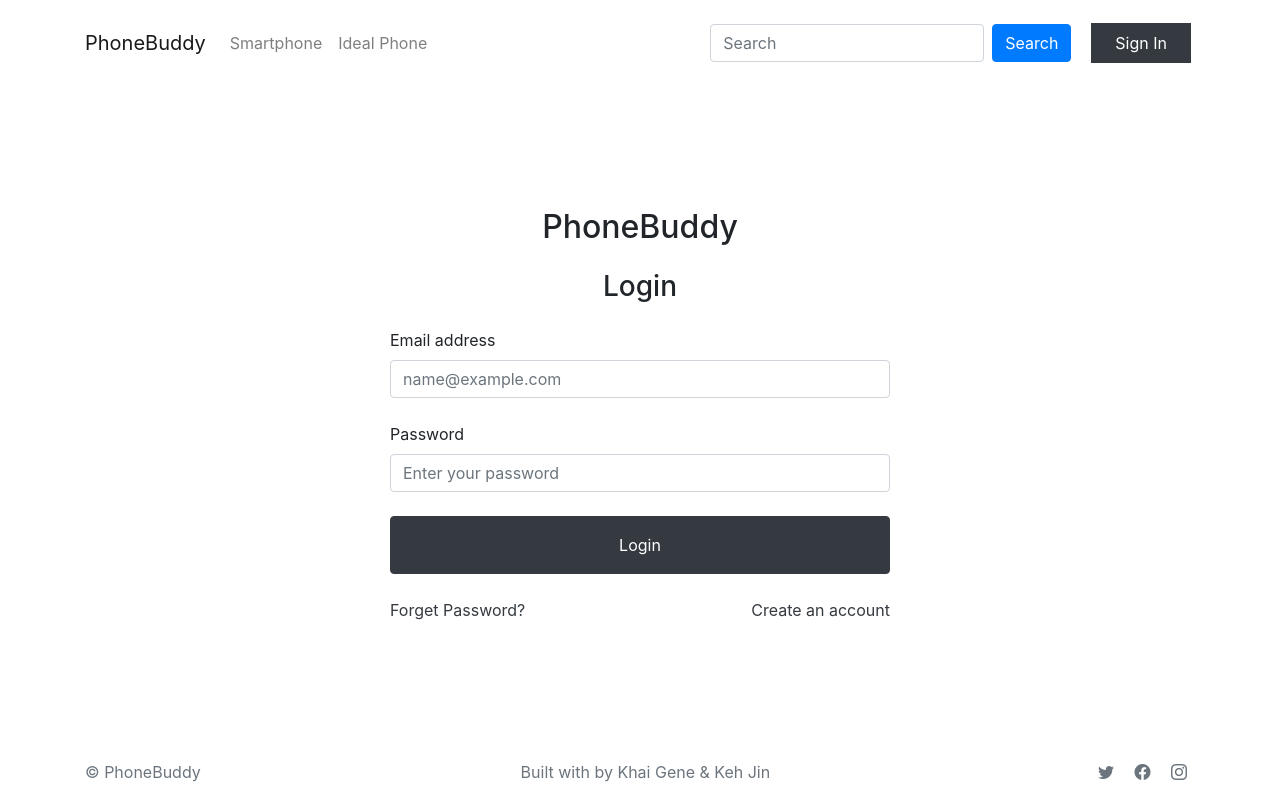
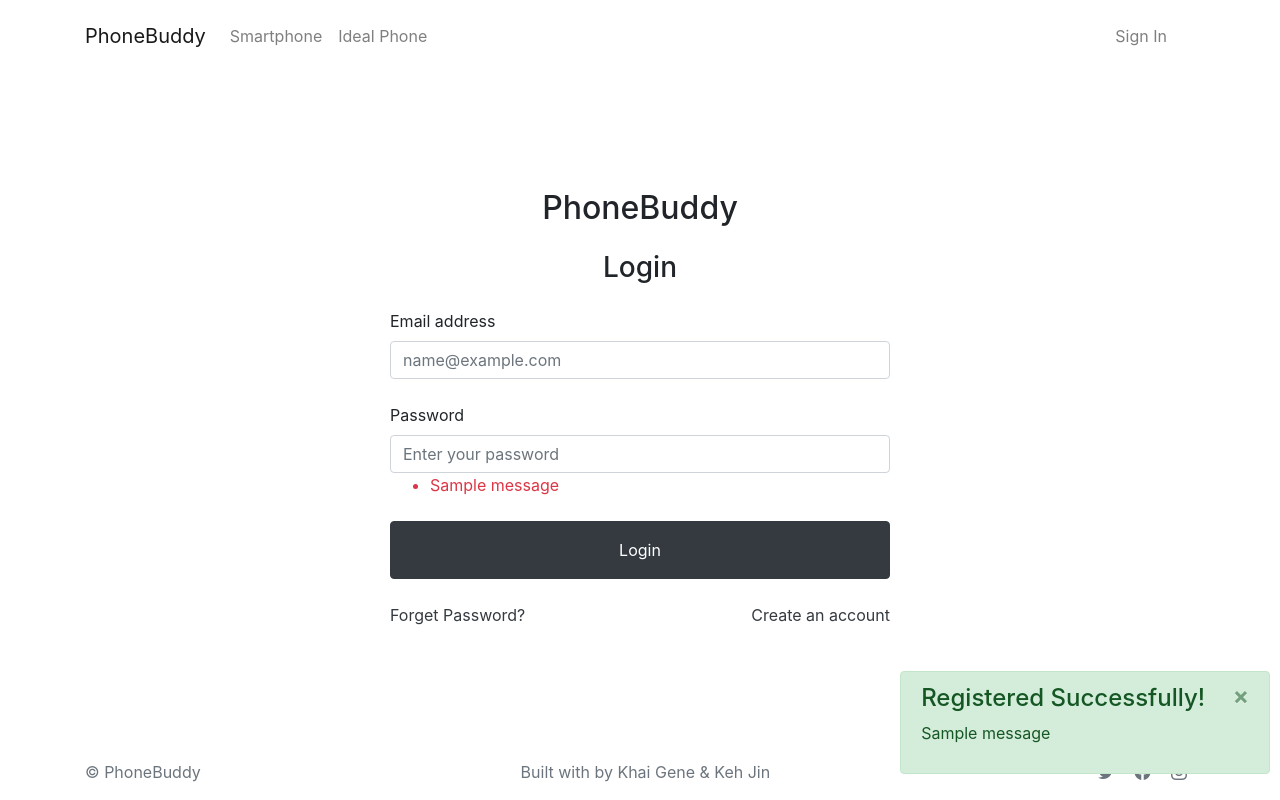
Before and after one commit to FallenHamster/PhoneBuddy, a Flask app: page /login in a window 1280 px wide. Run offline with Flask 2, Linux system fonts and the light colour scheme; tables that the repository leaves empty hold one stand-in row (values such as "Sample post"); one stand-in notice (Sample message) is shown; some libraries are stand-ins or nearby versions.

Commit message:
Logout completed

```diff
--- a/app.py
+++ b/app.py
@@ -51,6 +51,8 @@ def login():
                 message = "Welcome to PhoneBuddy!!"
                 flash(message,'LoggedIn')
                 return render_template('home.html')
+            passErr = "Invalid email or password. Please try again!"
+            flash(passErr,'passErr')
             session ['loggedin'] = False
     return render_template('login.html',form = form)
 
@@ -70,14 +72,14 @@ def register():
         return redirect(url_for('login'))
     return render_template('register.html', form = form)
 
-
+@app.route('/logout')
 def logout():
     session.pop('loggedin',None)
     session.pop('id',None)
     session.pop('username',None)
-    message = "Logout Successfully"
+    message = "Visit Us Next Time!!"
     flash(message,"loggedout")
-    return redirect(url_for('/'))
+    return redirect(url_for('home'))
 
 if __name__ == '__main__':
     app.run(debug = True)
--- a/templates/Login.html
+++ b/templates/Login.html
@@ -32,6 +32,15 @@
                     {% endfor %}
                     </ul>
                 {% endif %}
+                {% with passErr = get_flashed_messages(category_filter=["passErr"]) %}
+                    {% if passErr %}
+                        <ul class="errors text-danger">
+                        {%- for msg in passErr %}
+                            <li>{{ msg }}</li>
+                        {% endfor -%}
+                        </ul>
+                    {% endif %}
+                {% endwith %}
             </div>
 
             <button type="submit" class="btn btn-dark d-block w-100 py-3 mb-4">Login</button>
@@ -56,7 +65,7 @@
 {% with registered = get_flashed_messages(category_filter=["registered"]) %}
 {% if registered %}
     {%- for msg in registered %}
-    <div id="flash" class="position-relative">
+    <div class="position-relative">
         <div class="rightbtm" >
             <div class="alert alert-success alert-dismissible fade show" role="alert">
                 <h4>Registered Successfully!</h4>
@@ -72,9 +81,11 @@
 {% endwith %}
 
 <script>
-    setTimeout(function() {
-        $('#flash').fadeOut('fast');
-    }, 3000);
+    $(function() {
+       $('.flash').delay(500).fadeIn('normal', function() {
+          $(this).delay(2500).fadeOut();
+       });
+    });
 </script>
 
 {% endblock %}
--- a/templates/base.html
+++ b/templates/base.html
@@ -29,12 +29,12 @@
                         </li>
                     </ul>
                 </div>
-                <nav class="navbar navbar-light">
+                <!--<nav class="navbar navbar-light">
                     <form class="form-inline">
                     <input class="form-control mr-sm-2" type="search" placeholder="Search" aria-label="Search">
                     <button class="btn btn-primary my-2 my-sm-0" type="submit">Search</button>
                     </form>
-                </nav>
+                </nav>-->
                 {% if session.username %}
                 <ul class="navbar-nav">
                     <li class="nav-item px-2">
@@ -47,14 +47,15 @@
                             {{ session.username[0] }}
                           </a>
                         <div class="dropdown-menu" aria-labelledby="dropdownMenuButton">
-                        <a class="dropdown-item" href="#">Action</a>
+                            <a class="dropdown-item" href="#">Edit Account</a>
+                            <a class="dropdown-item" href="/logout">Logout</a>
                         </div>
                     </li>
                 </ul>
                 {% else %}
                 <ul class="navbar-nav">
                     <li class="nav-item dropdown px-1">
-                        <a class="nav-link bg-dark text-white pl-4 pr-4" href="/login">Sign In</a>
+                        <a class="nav-link pl-4 pr-4" href="/login">Sign In</a>
                     </li>
                 </ul>
                 {% endif %}
```
Also changed, not shown: templates/Home.html (+18 -0 lines).
